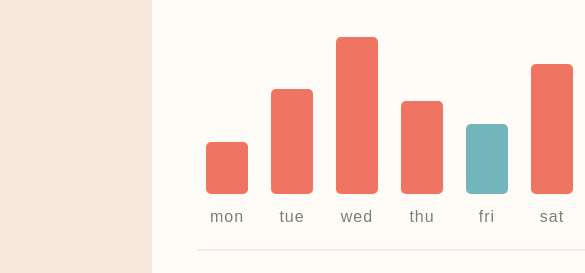
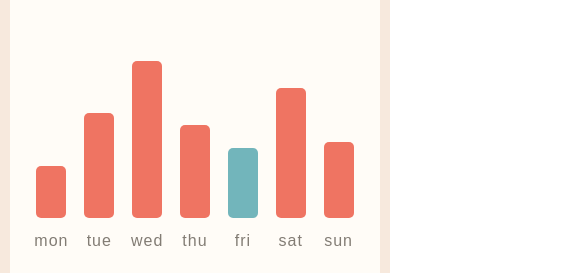
Before and after one commit to darlanaraujo/despesas-grafico-componente-principal, a plain HTML site: page index.html in a window 390 px wide. Shown: the part 347-620 px from the top of the page, 585 px wide, since content can reach past the window. Drawn offline with Linux system fonts and the light colour scheme.

Commit message:
Desafio #3 - Atualização 4
HTML - Concluído
CSS - Concluído
JS - Concluído
Responsividade - Concluído

```diff
--- a/js/script.js
+++ b/js/script.js
@@ -1,12 +1,14 @@
-function mostraValor() {
 const valor = document.querySelectorAll('.valor');
+const dia = document.querySelectorAll('.dia');
 const coluna = document.querySelectorAll('.coluna');
+
+function initValor() {
 
     coluna.forEach((item, index) => {
 
-      // item.addEventListener('click', () => {
-      //   valor[index].classList.toggle('active');
-      // });
+      item.addEventListener('click', () => {
+        valor[index].classList.toggle('click');
+      });
 
       item.addEventListener('mouseenter', () => {
           valor[index].classList.add('active');
@@ -19,47 +21,17 @@ function mostraValor() {
 
     });
 }
-
-mostraValor();
+initValor();
 
 // ================================================================
 
-let jsonDados = [
-    {
-      "day": "mon",
-      "amount": 17.45
-    },
-    {
-      "day": "tue",
-      "amount": 34.91
-    },
-    {
-      "day": "wed",
-      "amount": 52.36
-    },
-    {
-      "day": "thu",
-      "amount": 31.07
-    },
-    {
-      "day": "fri",
-      "amount": 23.39
-    },
-    {
-      "day": "sat",
-      "amount": 43.28
-    },
-    {
-      "day": "sun",
-      "amount": 25.48
-    }
-]
+let jsonDados = [{"day": "mon", "amount": 17.45}, {"day": "tue", "amount": 34.91}, {"day": "wed", "amount": 52.36},
+    {"day": "thu", "amount": 31.07}, {"day": "fri", "amount": 23.39}, {"day": "sat", "amount": 43.28}, {"day": "sun", "amount": 25.48}]
+
+// =====================================================================
+function initGrafico() {
 
     jsonDados.forEach((item, index) => {
-    const valor = document.querySelectorAll('.valor');
-    const dia = document.querySelectorAll('.dia');
-    const coluna = document.querySelectorAll('.coluna');
-
         valor[index].innerText = item.amount;
         dia[index].innerHTML = item.day;
         coluna[index].style.height = `${item.amount * 3}px`;
@@ -77,3 +49,5 @@ function calendario() {
 
       return diaSemana;
     }
+}
+initGrafico();
--- a/scss/estilo.scss
+++ b/scss/estilo.scss
@@ -1,4 +1,10 @@
 @import 'padroes';
+
+@mixin tablet {
+    @media (max-width: 600px) {
+        @content;
+    }
+}
 
 * {
     margin: 0;
@@ -6,25 +12,32 @@
     box-sizing: border-box;
     font-family: sans-serif;
     letter-spacing: 1px;
+    transition: .5s all;
 }
 
 .page {
     background-color: $corFundo;
-    width: 100vmax;
+    min-height: 720px;
+    min-width: 375px;
+    width: 100%;
     height: 100vh;
+    display: flex;
+    justify-content: center;
+    align-items: center;
     position: relative;
+    overflow-y: scroll;
 }
 
 .card-grafico {
-    position: absolute;
+    // position: absolute;
+    min-width: 350px;
     width: 540px;
     height: 660px;
-    top: 0;
-    left: 0;
-    right: 0;
-    bottom: 0;
-    margin: auto;
-
+    // top: 0;
+    // left: 0;
+    // right: 0;
+    // bottom: 0;
+    margin: 30px 10px;
 }
 
 .card-topo {
@@ -37,6 +50,10 @@
     grid-template-rows: 1fr 1fr;
     position: relative;
     margin-bottom: 25px;
+
+    @include tablet {
+        padding: 20px;
+    }
 
     .titulo {
         display: block;
@@ -85,6 +102,10 @@
     border-radius: 10px;
     padding: 30px 45px;
 
+    @include tablet {
+        padding: 20px;
+    }
+
     .titulo {
         color: $corMarron;
         margin-bottom: 15px;
@@ -118,7 +139,11 @@
                 font-size: 14px;
                 margin-bottom: 10px;
 
-                &.active {
+                @include tablet {
+                    font-size: 10px;
+                }
+
+                &.active, &.click {
                     display: block;
                 }
             }
```
Also changed, not shown: css/estilo.css, 1 other file. Lines whose indentation alone changed are shown as unchanged.
